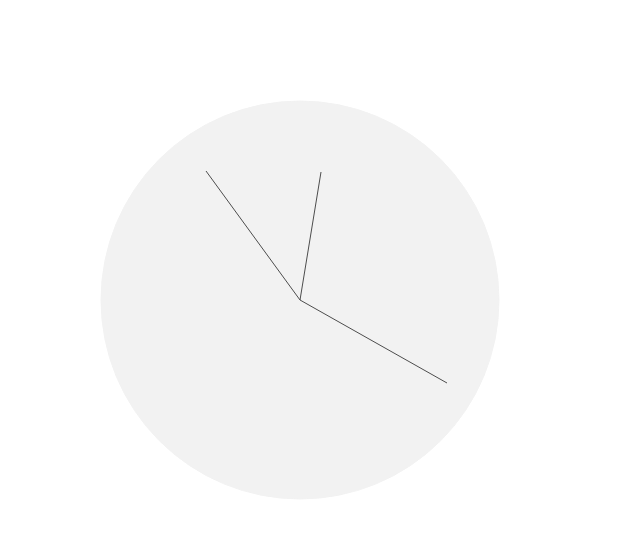
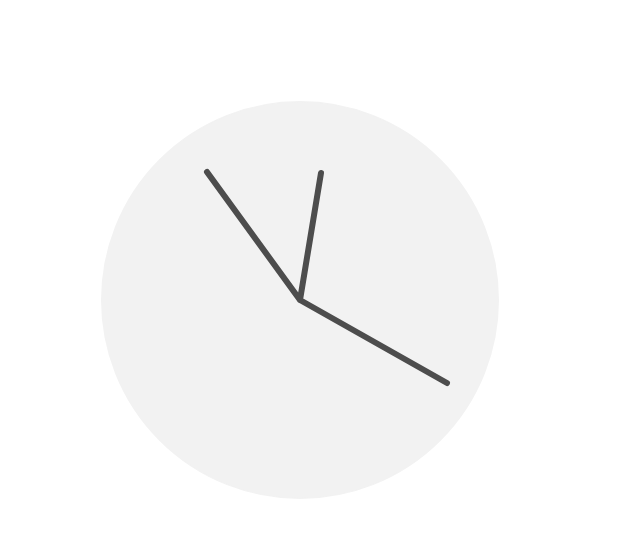
Before and after one commit to pciapcib/cClock, a plain HTML site: page demo.html in a window 1280 px wide. Shown: the whole page, without its empty margins (0-640 px from the left). Drawn offline with Linux system fonts and the light colour scheme.

Commit message:
添加可配置选项

```diff
--- a/cClock.js
+++ b/cClock.js
@@ -1,6 +1,17 @@
-cClock();
+cClock({
+    handWidth: 6,
+    handColor: "#4d4d4d",
+    noBorder: true,
+    // borderWidth: 22,
+    // borderColor: "#4d4d4d",
+    bgColor: "#f2f2f2",
+    // hourProp: 0.2,
+    // minuitProp: 0.2,
+    // secondProp: 0.2,
 
-function cClock() {
+});
+
+function cClock(options) {
     var canvas = document.getElementById("canvas");
 
     if (!canvas) {
@@ -9,8 +20,10 @@ function cClock() {
 
     var context = canvas.getContext("2d");
 
-    var width = canvas.offsetWidth;
-    context.translate(width / 2, width / 2);
+    var canvasWidth = canvas.offsetWidth;
+    context.translate(canvasWidth / 2, canvasWidth / 2);
+
+    var width = canvasWidth - (options.borderWidth || 2);
 
     var twoPi = 2 * Math.PI,
         clockSize = calcSize(width),
@@ -26,9 +39,9 @@ function cClock() {
 
         var size = {
             radius: radius,
-            hour: radius * 0.85 / 1.3,
-            minute: radius * 0.85,
-            second: radius * 0.8
+            hour: radius * (options.hourProp || 0.65),
+            minute: radius * (options.minuitProp || 0.85),
+            second: radius * (options.secondProp || 0.8)
         }
 
         return size;
@@ -100,35 +113,41 @@ function cClock() {
     }
 
     function drawClock(hour, minute, second) {
-        context.clearRect(-width / 2, -width / 2, width, width);
+        context.clearRect(-canvasWidth / 2, -canvasWidth / 2, canvasWidth, canvasWidth);
 
         drawCircle(clockSize.radius);
 
-        context.beginPath();
-
-        context.moveTo(0, 0);
-        context.lineTo(hour[0], hour[1]);
-
-        context.moveTo(0, 0);
-        context.lineTo(minute[0], minute[1]);
-
-        context.moveTo(0, 0);
-        context.lineTo(second[0], second[1]);
-
-        context.strokeStyle = "#4d4d4d";
-        context.stroke();
+        drawHand();
 
         function drawCircle(radius) {
-
             context.beginPath();
 
-            context.strokeStyle = "#f2f2f2";
             context.arc(0, 0, radius, 0, twoPi, false);
 
+            context.lineWidth = options.borderWidth || 2;
+            context.strokeStyle = options.noBorder ? options.bgColor : (options.borderColor || "#000");
             context.stroke();
 
-            context.fillStyle = "#f2f2f2";
+            context.fillStyle = options.bgColor || "#fff";
             context.fill();
+        }
+
+        function drawHand() {
+            context.beginPath();
+
+            context.moveTo(0, 0);
+            context.lineTo(hour[0], hour[1]);
+
+            context.moveTo(0, 0);
+            context.lineTo(minute[0], minute[1]);
+
+            context.moveTo(0, 0);
+            context.lineTo(second[0], second[1]);
+
+            context.lineWidth = options.handWidth || 2;
+            context.lineCap = "round";
+            context.strokeStyle = options.handColor || "#000";
+            context.stroke();
         }
     }
 
--- a/demo.html
+++ b/demo.html
@@ -14,5 +14,6 @@
 <body>
     <canvas id="canvas" width="400" height="400">A flat and dynamic clock.</canvas>
     <script src="cClock.js"></script>
+    <script>document.write('<script src="http://' + (location.host || 'localhost').split(':')[0] + ':35729/livereload.js?snipver=1"></' + 'script>')</script>
 </body>
 </html>
```
Also changed, not shown: README.md.
